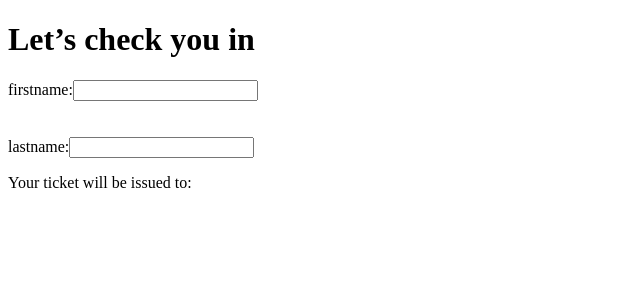
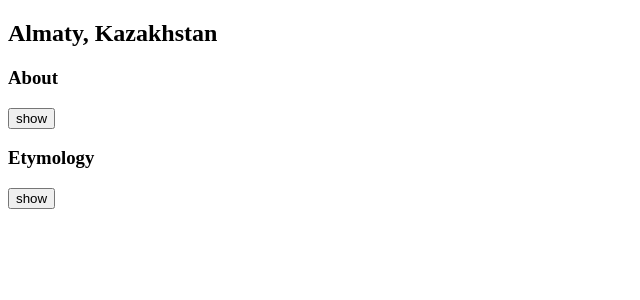
Before and after one commit to hayetmnasrighabri/reactjs, a React (Create React App) app: page / in a window 1280 px wide. Shown: the top 300 px of the page, without its empty margins (0-640 px from the left). Built offline with nearby package versions, Linux system fonts and the light colour scheme.

Commit message:
Élever l’État

```diff
--- a/src/App.js
+++ b/src/App.js
@@ -1,37 +1,33 @@
 import { useState } from "react"
 
-export default function Form(){
-  const [firstname, setFirstname]=useState('')
-  const[lastname, setLastname]=useState('')
-  //const [fullname, setFullname]=useState('')
-  const fullname=firstname+''+lastname
-  const handleFirstnameChange=(e)=>{
-    setFirstname(e.target.value)
-    //setFullname(e.target.value+ '' +lastname)
-  }
-  const handleLatsnameChange=(e)=>{
-    setLastname(e.target.value)
-    //setFullname(firstname+ '' +e.target.value)
-  }
+
+function Panel({title, children}){
+const [isActive, setIsActive]= useState(false)
+return(
+  <>
+  <section className="panel">
+    <h3>{title}</h3>
+    {isActive ? (<p>{children}</p>): (
+      <button onClick={()=>setIsActive(true)}>
+        show
+      </button>
+    )}
+  </section>
+  </>
+)
+}
+export default function Accordion(){
   return(
-   <>
-   <h1>Let’s check you in</h1>
-   <label>firstname:{''}
-    <input
-      value={firstname}
-      onChange={handleFirstnameChange}
- ></input>
-    </label>
-    <br/>
-    <br/>
-    <br/>
-<label>lastname:{''}
-  <input
-    value={lastname}
-    onChange={handleLatsnameChange}
-  ></input>
-</label>
-<p>Your ticket will be issued to:{fullname}</p>
-   </>
+    <>
+    <h2>Almaty, Kazakhstan</h2>
+    <Panel title="About">
+    With a population of about 2 million, Almaty is Kazakhstan's largest city. From 1929 to 1997, it was its capital city.
+    </Panel>
+    <Panel title="Etymology">
+    The name comes from <span lang="kk-KZ">алма</span>,
+     the Kazakh word for "apple" and is often translated as "full of apples". In fact, the region surrounding Almaty is thought to be the ancestral home of the apple, and the wild <i lang="la">Malus sieversii</i> is considered
+    a likely candidate for the ancestor of the modern domestic apple.
+    </Panel>
+    </>
   )
 }
```
